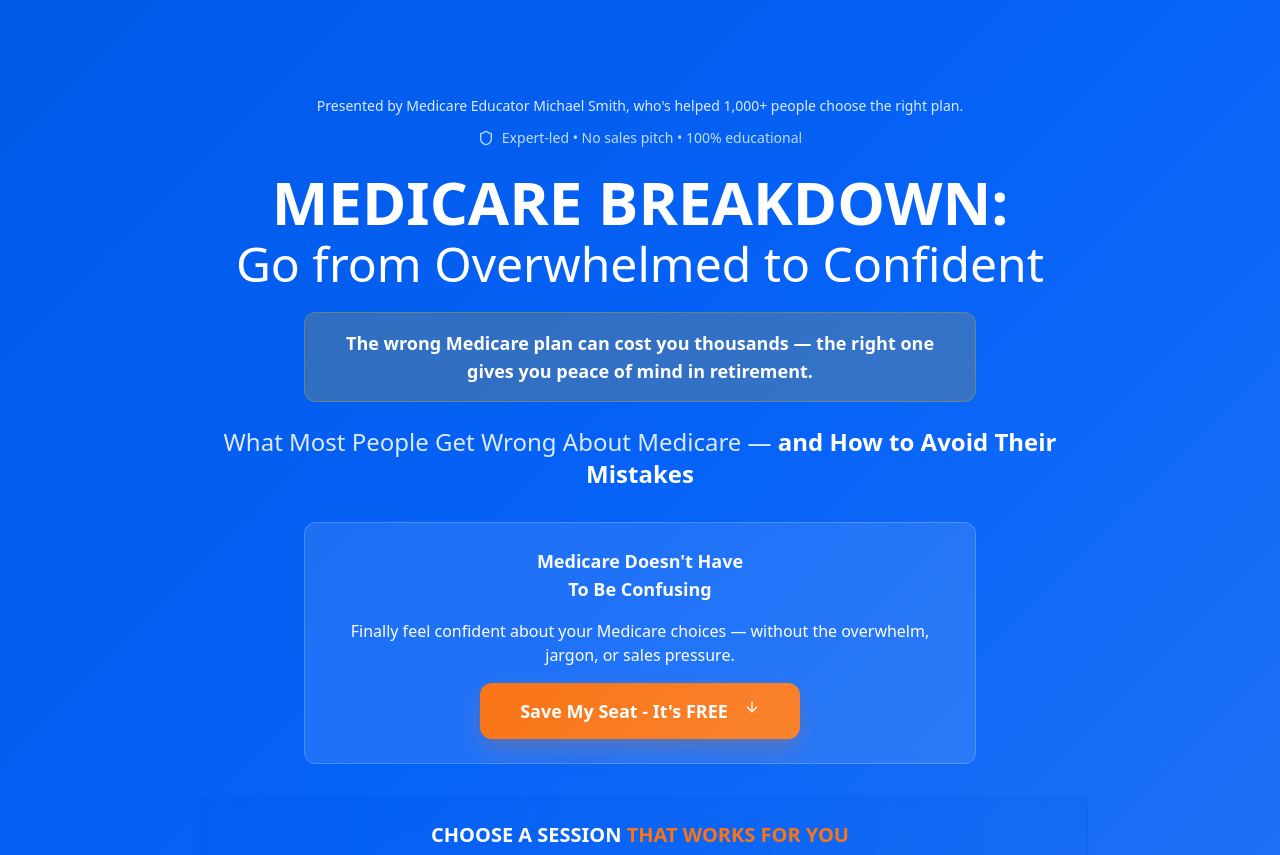
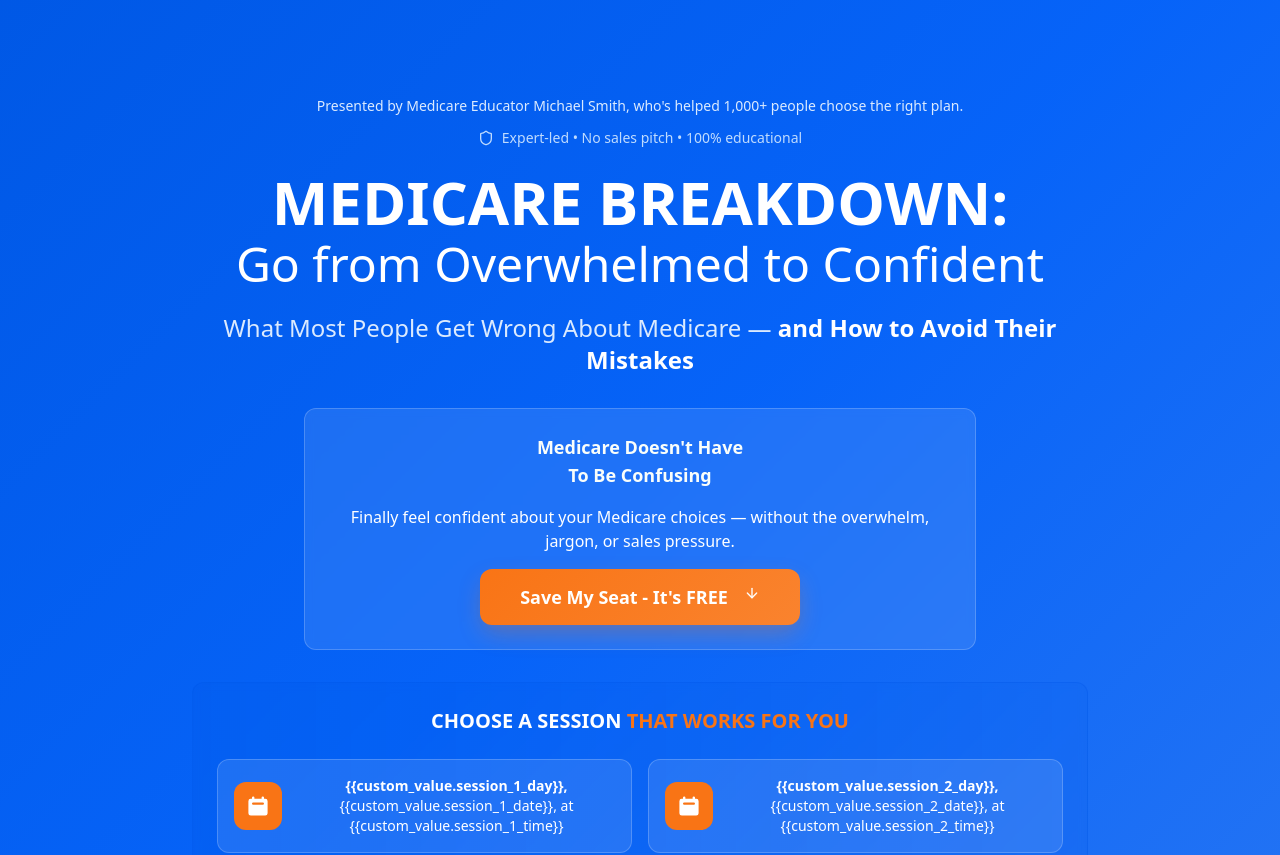
Before and after one commit to mhsmith12-lgtm/optimize-your-pages, a React (Vite) app: page / in a window 1280 px wide. Shown: the top 855 px of the page. Built offline with nearby package versions, Linux system fonts and the light colour scheme; the HTML template or start-up script is replaced by a standard one.

Commit message:
Visual edit in Lovable

```diff
--- a/src/pages/Index.tsx
+++ b/src/pages/Index.tsx
@@ -42,11 +42,7 @@ const Index = () => {
               <span className="block text-3xl md:text-5xl font-normal mt-2">Go from Overwhelmed to Confident</span>
             </h1>
 
-            <div className="bg-warning/20 border border-warning/30 rounded-lg p-4 mb-6 max-w-2xl mx-auto">
-              <p className="text-lg font-semibold text-white">
-                The wrong Medicare plan can cost you thousands — the right one gives you peace of mind in retirement.
-              </p>
-            </div>
+
 
             <p className="text-xl md:text-2xl mb-8 text-blue-100 leading-relaxed">
               What Most People Get Wrong About Medicare —
```
